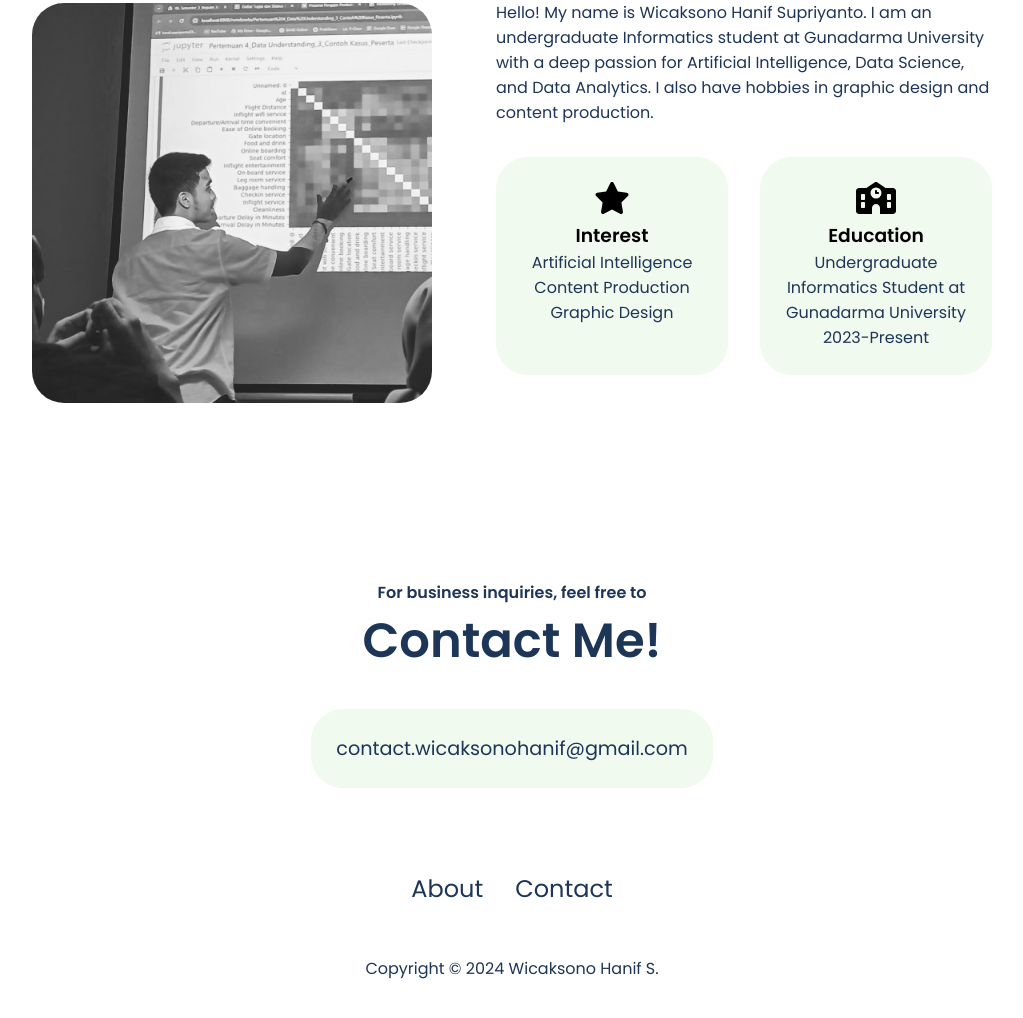
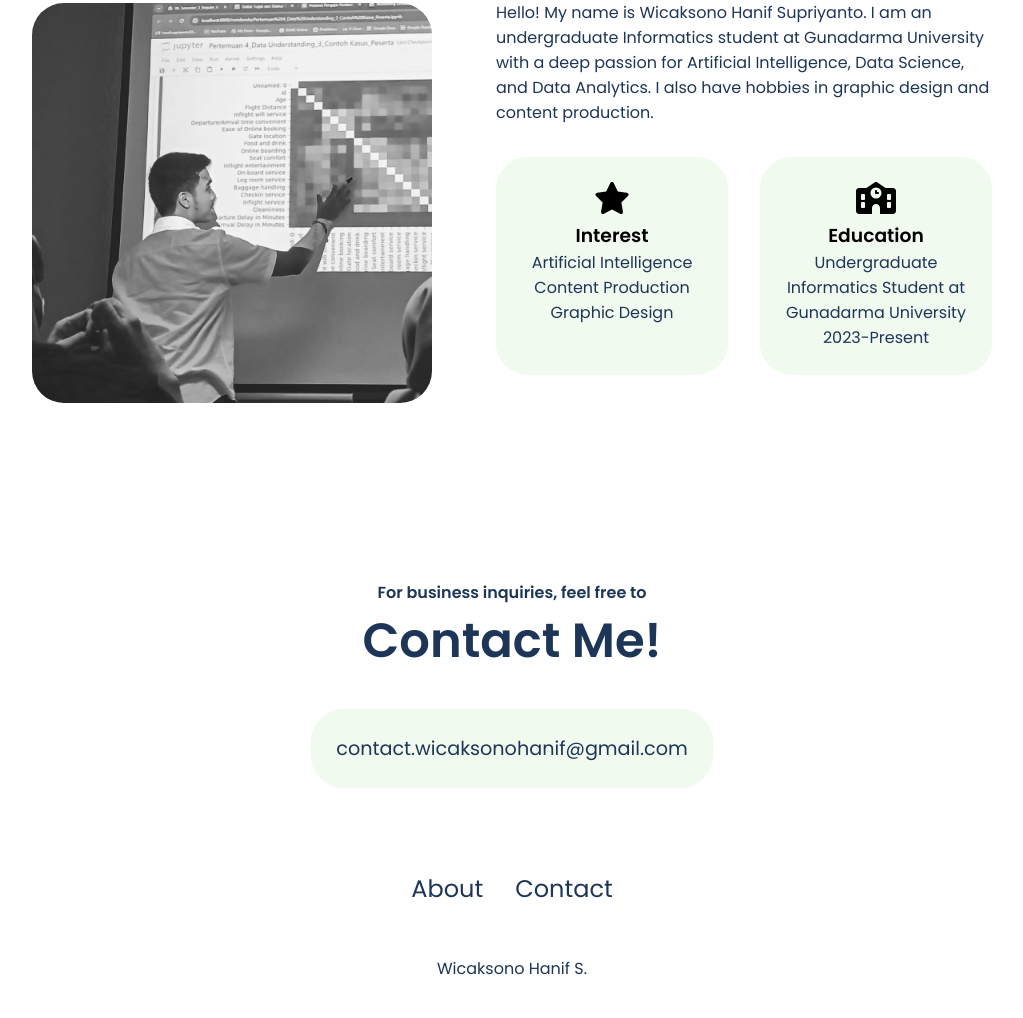
Before and after one commit to wicaksonohanif/wicaksonohanif-hub, a plain HTML site: page index.html in a window 1280 px wide. Shown: the part 1116-2134 px from the top of the page, without its empty margins (128-1151 px from the left). Drawn offline with Linux system fonts and the light colour scheme.

Commit message:
Update index.html

```diff
--- a/index.html
+++ b/index.html
@@ -220,7 +220,7 @@
         </ul>
         </div>
     </nav>
-    <p>Copyright &#169; 2024 Wicaksono Hanif S.</p>
+    <p>Wicaksono Hanif S.</p>
     </footer>
     <script src="script.js"></script>
 </body>
```
